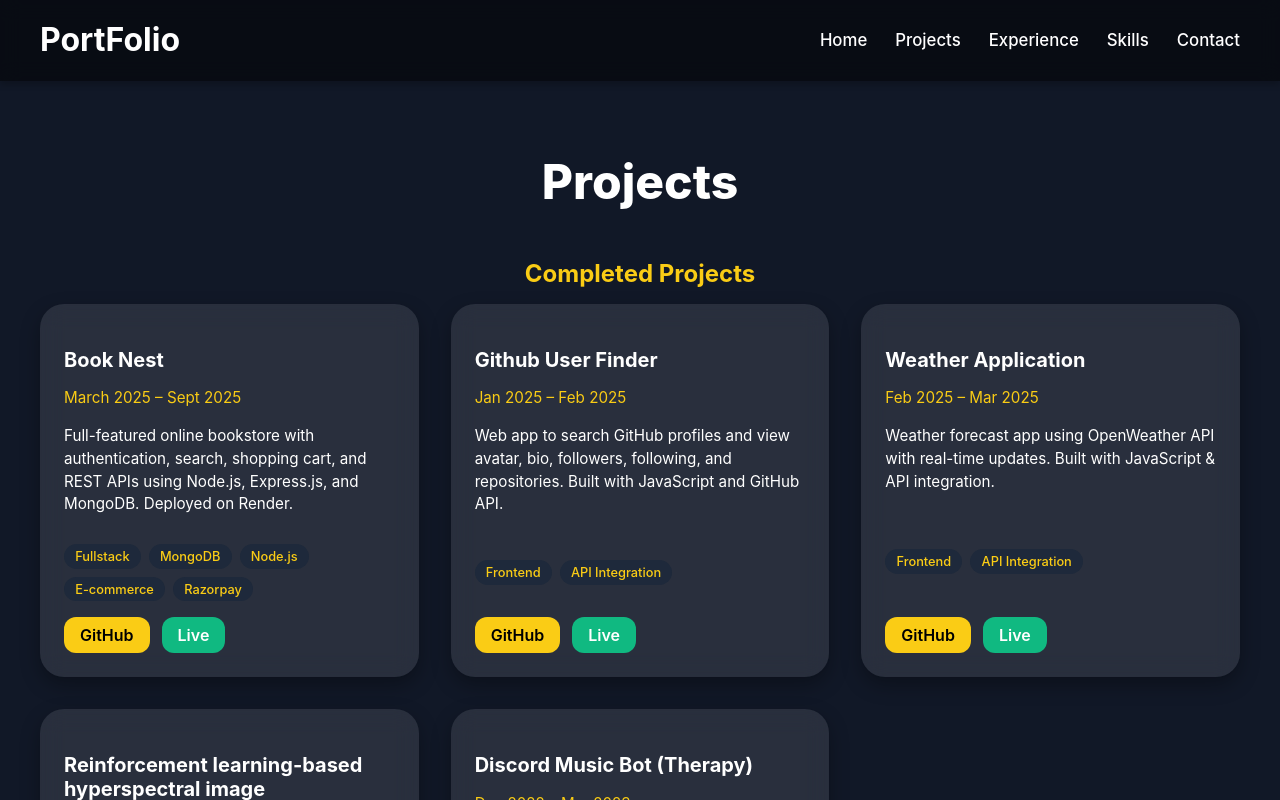
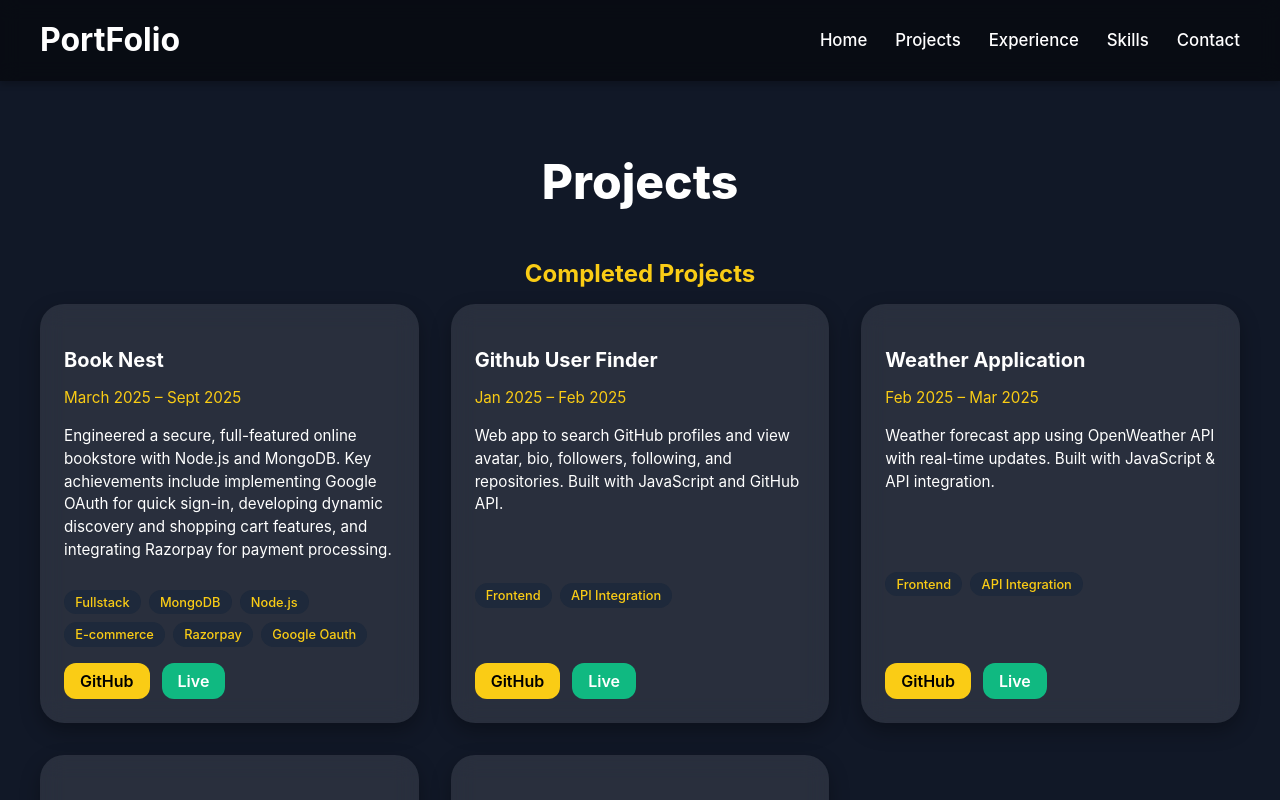
Before and after one commit to Maverick400x/portfolio, a React (Create React App) app: page /projects in a window 1280 px wide. Shown: the top 800 px of the page. Built offline with nearby package versions, Linux system fonts and the light colour scheme.

Commit message:
Update Projects.jsx

```diff
--- a/src/pages/Projects.jsx
+++ b/src/pages/Projects.jsx
@@ -7,11 +7,11 @@ export default function Projects() {
         {
             title: "Book Nest",
             period: "March 2025 – Sept 2025",
-            desc: "Full-featured online bookstore with authentication, search, shopping cart, and REST APIs using Node.js, Express.js, and MongoDB. Deployed on Render.",
+            desc: "Engineered a secure, full-featured online bookstore with Node.js and MongoDB. Key achievements include implementing Google OAuth for quick sign-in, developing dynamic discovery and shopping cart features, and integrating Razorpay for payment processing.",
             github: "https://github.com/Maverick400x/BookNest",
             live: "https://book-nest-wgrp.onrender.com",
             ongoing: false,
-            tags: ["Fullstack", "MongoDB", "Node.js", "E-commerce","Razorpay"],
+            tags: ["Fullstack", "MongoDB", "Node.js", "E-commerce","Razorpay","Google Oauth"],
             phases: [
                 { name: "Phase 1: Core Store Features", eta: "May 2025", completed: true },
                 {
```
